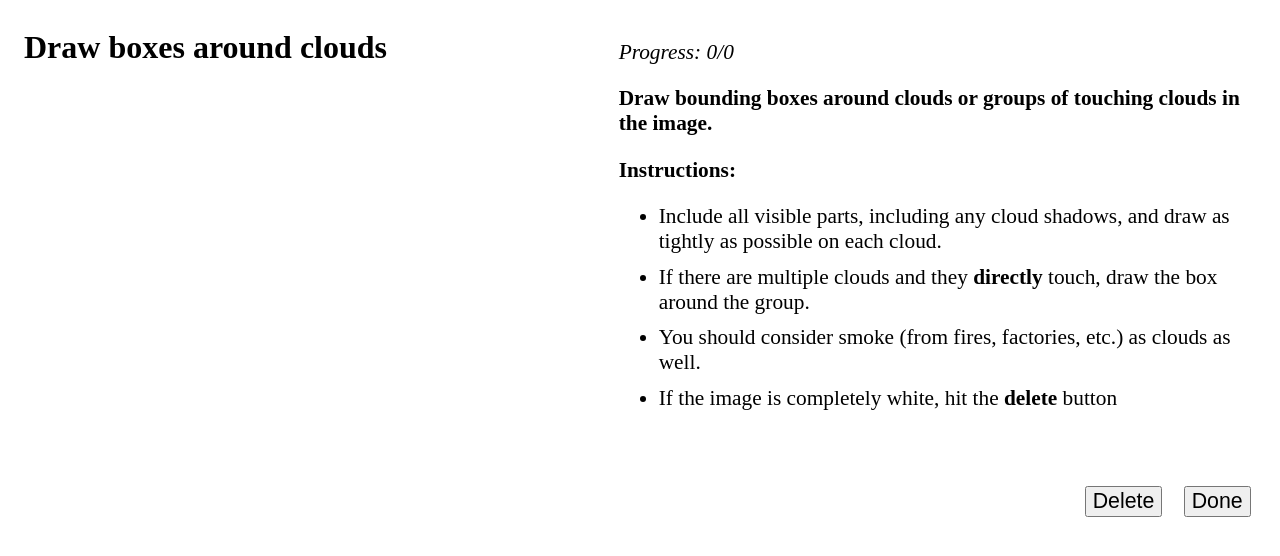
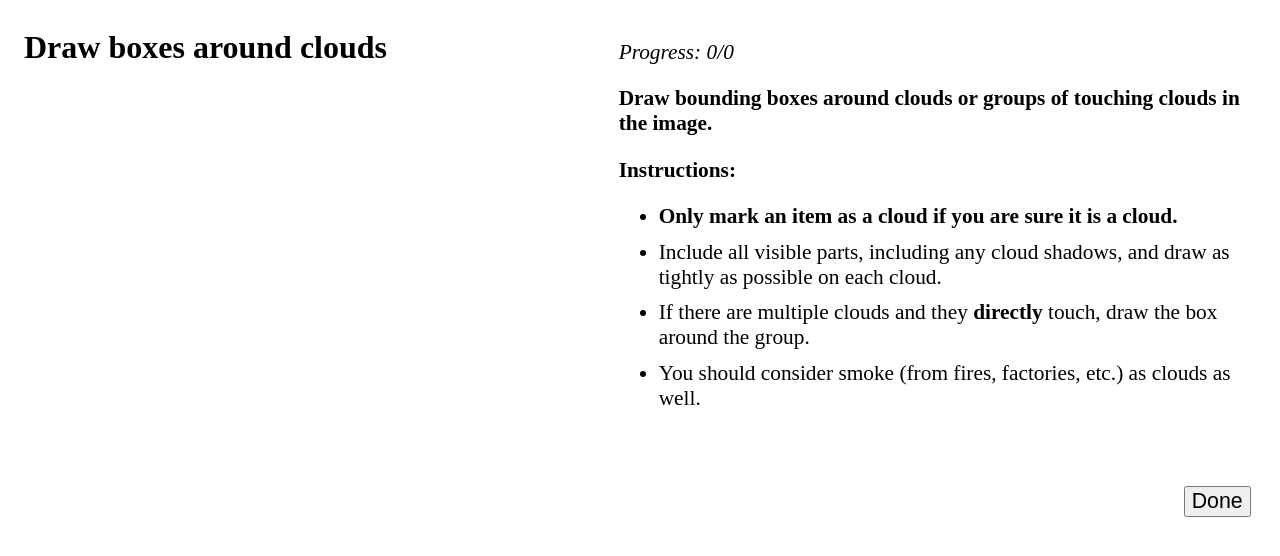
Before and after one commit to BradNeuberg/cloudless, a Django app: page /train/annotate in a window 1280 px wide. Shown: the top 556 px of the page. Run offline with Django 3.2, Linux system fonts and the light colour scheme; data that the repository does not hold is empty; some libraries are stand-ins or nearby versions.

Commit message:
We don’t need delete functionality anymore now that we have higher quality on cropped images.

```diff
--- a/src/annotate/train/static/js/draw_bbox.js
+++ b/src/annotate/train/static/js/draw_bbox.js
@@ -21,17 +21,11 @@ function init(){
 }
 
 function on_image_load(context){
-  $('.delete').on('click', on_delete);
   $('form').on('submit', on_submit);
 
   $('#annotate-me').selectAreas({
     overlayOpacity: 0.0
   });
-}
-
-function on_delete(evt){
-  var delete_me = $('<input type="hidden" name="delete" value="true" />');
-  $('form').append(delete_me);
 }
 
 function on_submit(evt){
--- a/src/annotate/train/templates/train/annotate.html
+++ b/src/annotate/train/templates/train/annotate.html
@@ -36,14 +36,13 @@
 
           <p class="instructions">Instructions:</p>
           <ul>
+            <li><b>Only mark an item as a cloud if you are sure it is a cloud.</b></li>
             <li>Include all visible parts, including any cloud shadows, and draw as tightly as possible on each cloud.</li>
             <li>If there are multiple clouds and they <b>directly</b> touch, draw the box around the group.</li>
             <li>You should consider smoke (from fires, factories, etc.) as clouds as well.</li>
-            <li>If the image is completely white, hit the <b>delete</b> button</li>
           </ul>
 
           <button class="done" type="submit">Done</button>
-          <button class="delete" type="submit">Delete</button>
         </div>
 
       </main>
```
